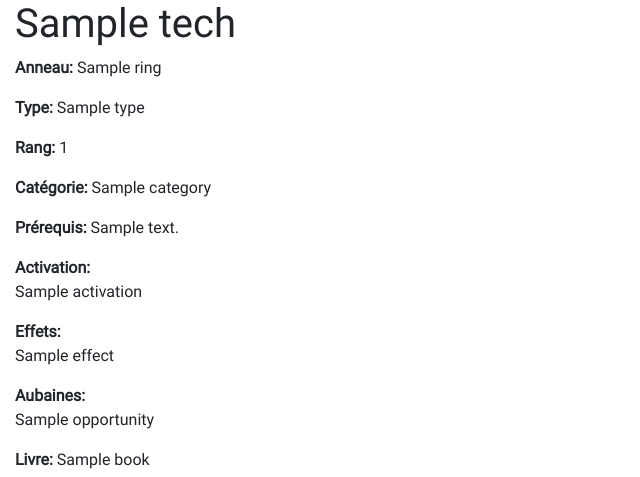
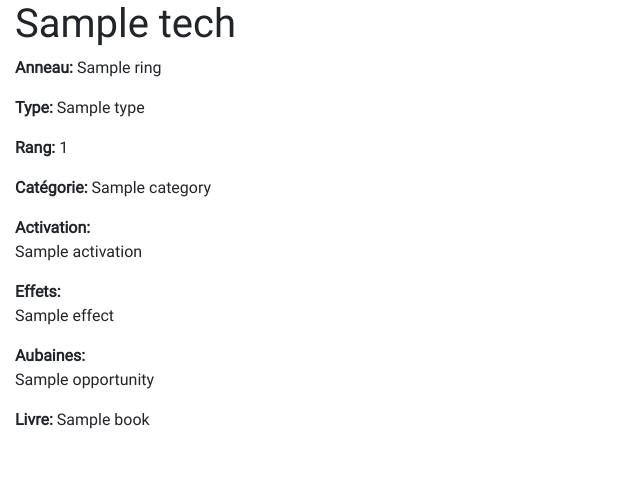
Before and after one commit to 7r9Jda6Nhx6fZFy/L5R-TechFinder, a Flask app: template techfinder/templates/tech/detail.html in a window 1280 px wide. Shown: the top 477 px of the page, without its empty margins (0-640 px from the left). Run offline with Flask 2, Linux system fonts and the light colour scheme; the template is opened without the code that fills it: most values are stand-ins (such as "Sample title", 1, 10 or a date in 2020).

Commit message:
Update detail.html

```diff
--- a/techfinder/templates/tech/detail.html
+++ b/techfinder/templates/tech/detail.html
@@ -10,9 +10,6 @@
         <p><strong>Rang:</strong> {{ tech['rank'] }}</p>
         {% if tech['category'] is not none %}
             <p><strong>Catégorie:</strong> {{ tech['category'] }}</p>
-        {% endif %}
-        {% if tech['prerequisite'] is not none %}
-            <p><strong>Prérequis:</strong> {{ tech['prerequisite'] }}</p>
         {% endif %}
         {% if tech['activation'] is not none %}
             <p><strong>Activation:</strong>
```
